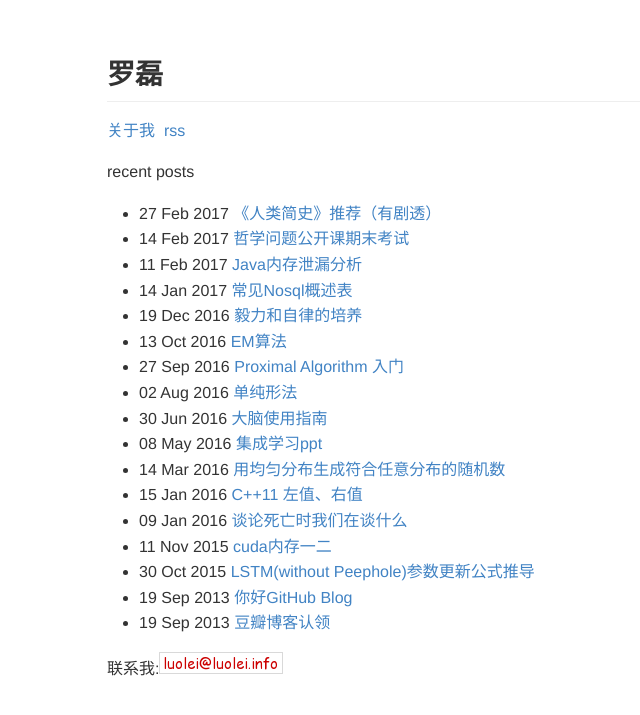
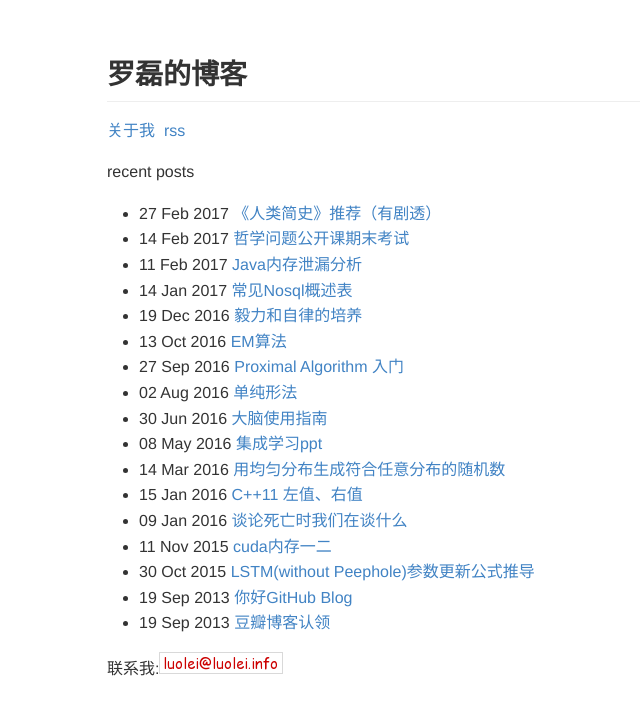
Before and after one commit to luoleicn/luoleicn.github.io, a Jekyll site: the page built from index.html, in a window 1280 px wide. Shown: the top 715 px of the page, without its empty margins (168-808 px from the left). Built offline with Jekyll 4.4.1, drawn with Linux system fonts in a browser that asks for light colours; the list of posts is cut into pages by our own code.

Commit message:
change page title

```diff
--- a/_layouts/github.html
+++ b/_layouts/github.html
@@ -3,7 +3,7 @@
   <head>
     <meta charset="utf-8">
     <meta name="viewport" content="width=device-width, initial-scale=1, minimal-ui">
-    <title>{{title}}</title>
+    <title>{{page.title}}</title>
     <link type="text/css" rel="stylesheet" href="http://www.luolei.info/source/assets/css/github-markdown.css">
     <link type="text/css" rel="stylesheet" href="http://www.luolei.info/source/assets/css/pilcrow.css">
     <link type="text/css" rel="stylesheet" href="http://www.luolei.info/source/assets/css/hljs-github.min.css"/>
--- a/index.html
+++ b/index.html
@@ -1,6 +1,6 @@
 ---
 layout: github
-title: 罗磊
+title: 博客首页
 ---
 
 <!DOCTYPE html>
@@ -24,13 +24,13 @@
 img { max-width: 100%;}
 
 </style>
-<title>{{ page.title }}</title>
+<title>罗磊的博客</title>
 </head>
 
 <body>
 
 
-<h2>{{ page.title }}</h2>
+<h2>罗磊的博客</h2>
 
 <p><a href="./aboutme/">关于我</a>&nbsp;&nbsp;<a href="./feed.xml">rss</a></p>
 <p>recent posts</p>
```
